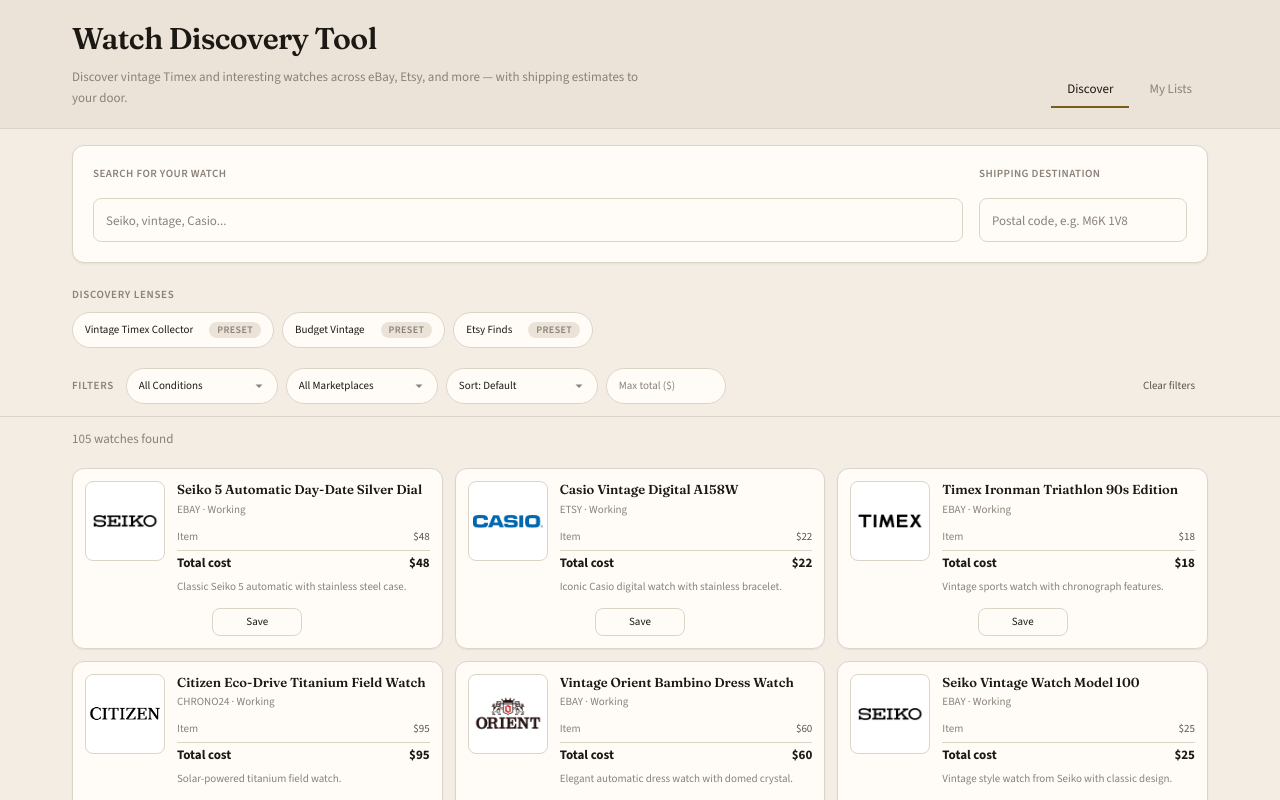
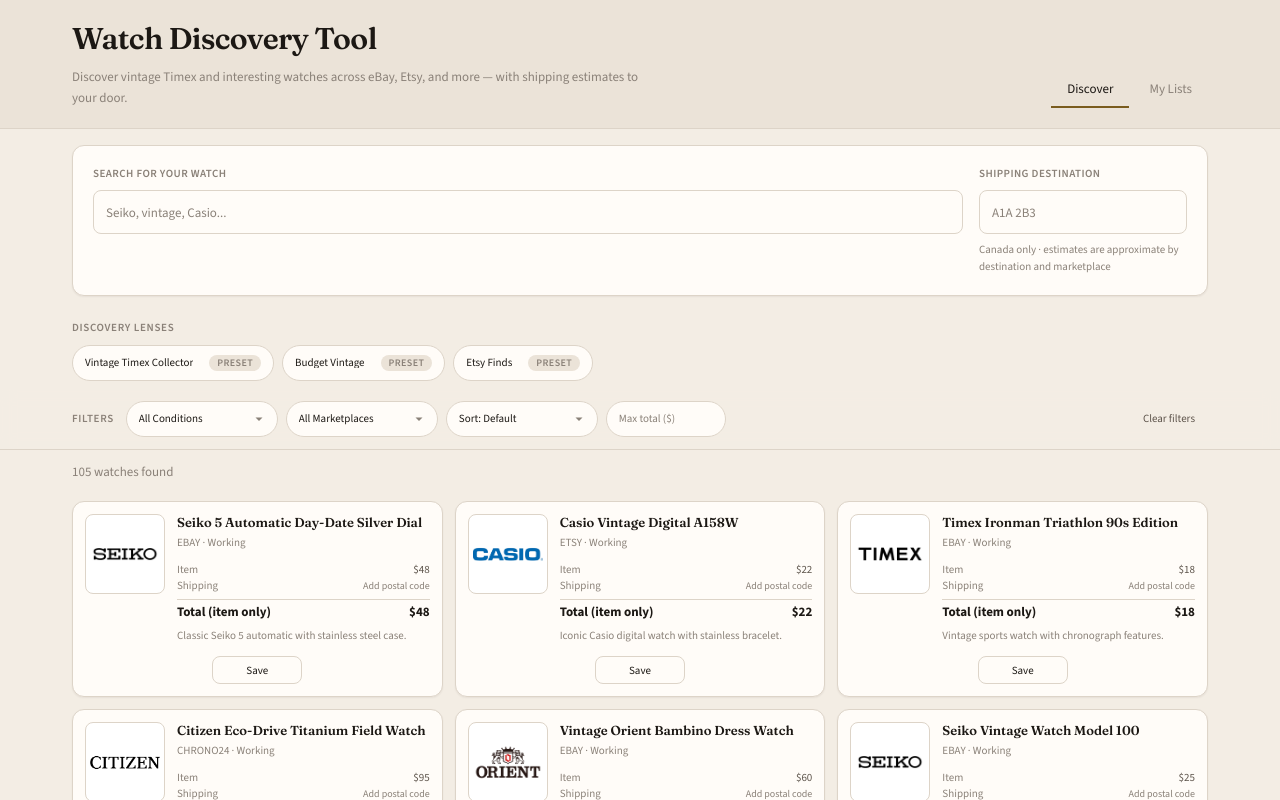
Before and after one commit to kendriccheng/watchdiscoverytool, a React (Vite) app in the folder watchdiscoverytool/: page / in a window 1280 px wide. Shown: the top 800 px of the page. Built offline with nearby package versions, Linux system fonts and the light colour scheme.

Commit message:
file cleanup

```diff
--- a/watchdiscoverytool/src/App.tsx
+++ b/watchdiscoverytool/src/App.tsx
@@ -15,6 +15,7 @@
 } from "./components/ui";
 import { mockListings } from "./data/mockListings";
 import type { WatchListing } from "./data/mockListings";
+import { useDebouncedValue } from "./hooks/useDebouncedValue";
 import { useSavedSearches } from "./hooks/useSavedSearches";
 import type {
   ConditionFilter,
@@ -29,6 +30,16 @@
   discoveryStateMatchesSavedSearch,
 } from "./utils/discoveryState";
 import { filterAndSortDiscoveryListings } from "./utils/filterAndSortWatches";
+import {
+  clearStoredPostalCode,
+  loadStoredPostalCode,
+  saveStoredPostalCode,
+} from "./utils/postalCodeStorage";
+import {
+  estimateShipping,
+  getValidPostalCode,
+  stripPostalInput,
+} from "./utils/shippingEstimate";
 
 function App() {
   const { allSavedSearches, getSearchById, saveSearch, deleteSearch } =
@@ -58,7 +69,10 @@
 
   const [view, setView] = useState<"discover" | "lists">("discover");
 
-  const [shippingLocation, setShippingLocation] = useState("");
+  const [shippingLocation, setShippingLocation] = useState(() =>
+    loadStoredPostalCode()
+  );
+  const [postalFieldTouched, setPostalFieldTouched] = useState(false);
 
   const activeSavedSearch = activeSavedSearchId
     ? getSearchById(activeSavedSearchId)
@@ -94,7 +108,10 @@
     const next = applySavedSearch(search);
     setSearchQuery(next.searchQuery);
     setFilters(next.filters);
-    setShippingLocation(next.shippingLocation);
+    setShippingLocation(
+      getValidPostalCode(next.shippingLocation) ?? next.shippingLocation
+    );
+    setPostalFieldTouched(false);
     setActiveSavedSearchId(search.id);
   };
 
@@ -105,9 +122,39 @@
   const handleResetDiscovery = () => {
     setSearchQuery("");
     setShippingLocation("");
+    setPostalFieldTouched(false);
+    clearStoredPostalCode();
     setFilters({ ...DEFAULT_DISCOVERY_FILTERS });
     setActiveSavedSearchId(null);
   };
+
+  const debouncedShippingLocation = useDebouncedValue(shippingLocation, 300);
+
+  const validPostalCode = useMemo(
+    () => getValidPostalCode(shippingLocation),
+    [shippingLocation]
+  );
+
+  const estimatePostalCode = useMemo(
+    () => getValidPostalCode(debouncedShippingLocation),
+    [debouncedShippingLocation]
+  );
+
+  const showPostalError =
+    (postalFieldTouched ||
+      stripPostalInput(shippingLocation).length >= 6) &&
+    shippingLocation.trim().length > 0 &&
+    validPostalCode === null;
+
+  const showPostalSuccess = validPostalCode !== null;
+
+  useEffect(() => {
+    if (validPostalCode) {
+      saveStoredPostalCode(validPostalCode);
+    } else if (!shippingLocation.trim()) {
+      clearStoredPostalCode();
+    }
+  }, [validPostalCode, shippingLocation]);
 
   const hasActiveFilters =
     filters.condition !== DEFAULT_DISCOVERY_FILTERS.condition ||
@@ -150,7 +197,7 @@
       description: input.description,
       searchQuery,
       filters,
-      shippingLocation,
+      shippingLocation: validPostalCode ?? shippingLocation,
     });
 
     setActiveSavedSearchId(newSearch.id);
@@ -165,31 +212,14 @@
     }
   };
 
-  const hasPostalCode = shippingLocation?.trim().length > 0;
-
-  const getPostalPrefix = (postal: string) =>
-    postal?.replace(/\s/g, "").substring(0, 3).toUpperCase();
-
-  const getShippingCost = (base: number, postalCode: string) => {
-    const prefix = getPostalPrefix(postalCode);
-
-    let multiplier = 1;
-
-    if (!prefix) return Math.round(base);
-
-    if (["M6K", "M5V", "M4B"].includes(prefix)) {
-      multiplier = 1.1;
-    } else if (["H2X", "V6B"].includes(prefix)) {
-      multiplier = 1.3;
-    }
-
-    return Math.round(base * multiplier);
-  };
-
   const enrichWatch = useCallback(
     (watch: WatchListing) => {
-      const shippingCost = hasPostalCode
-        ? getShippingCost(watch.shipping, shippingLocation)
+      const shippingCost = estimatePostalCode
+        ? estimateShipping(
+            watch.shipping,
+            estimatePostalCode,
+            watch.marketplace
+          )
         : null;
 
       return {
@@ -198,7 +228,7 @@
         totalCost: watch.price + (shippingCost ?? 0),
       };
     },
-    [hasPostalCode, shippingLocation]
+    [estimatePostalCode]
   );
 
   const enrichedListings = mockListings.map(enrichWatch);
@@ -321,10 +351,51 @@
                 <Input
                   id="shipping-location"
                   className="search-row__input search-row__input--shipping"
-                  placeholder="Postal code, e.g. M6K 1V8"
+                  placeholder="A1A 2B3"
                   value={shippingLocation}
+                  autoComplete="postal-code"
+                  aria-invalid={showPostalError}
+                  aria-describedby={
+                    showPostalError
+                      ? "shipping-location-error"
+                      : showPostalSuccess
+                        ? "shipping-location-success"
+                        : undefined
+                  }
                   onChange={(e) => setShippingLocation(e.target.value)}
+                  onBlur={(e) => {
+                    setPostalFieldTouched(true);
+                    const valid = getValidPostalCode(e.currentTarget.value);
+                    if (valid) {
+                      setShippingLocation(valid);
+                    }
+                  }}
                 />
+                <div className="search-row__postal-hint">
+                  {showPostalSuccess && (
+                    <p
+                      id="shipping-location-success"
+                      className="postal-field-hint postal-field-hint--success"
+                    >
+                      Estimated shipping to {validPostalCode}. Actual costs may
+                      vary.
+                    </p>
+                  )}
+                  {showPostalError && (
+                    <p
+                      id="shipping-location-error"
+                      className="postal-field-hint postal-field-hint--error"
+                    >
+                      Enter a valid Canadian postal code (e.g. A1A 2B3)
+                    </p>
+                  )}
+                  {!showPostalSuccess && !showPostalError && (
+                    <p className="postal-field-hint">
+                      Canada only · estimates are approximate by destination
+                      and marketplace
+                    </p>
+                  )}
+                </div>
               </div>
             </div>
           </div>
@@ -490,7 +561,17 @@
                 ]}
               />
             ) : (
-              <div className="lists-view">
+              <>
+                {estimatePostalCode ? (
+                  <p className="lists-shipping-note">
+                    Estimated shipping based on {estimatePostalCode} (approx.)
+                  </p>
+                ) : (
+                  <p className="lists-shipping-note lists-shipping-note--muted">
+                    Add a Canadian postal code on Discover for shipping estimates
+                  </p>
+                )}
+                <div className="lists-view">
                 {listsWithWatches.map(([listName, listWatches]) => (
                   <ListSection
                     key={listName}
@@ -504,7 +585,8 @@
                     lists={lists}
                   />
                 ))}
-              </div>
+                </div>
+              </>
             )}
           </>
         )}
--- a/watchdiscoverytool/src/components/listings/WatchCard.tsx
+++ b/watchdiscoverytool/src/components/listings/WatchCard.tsx
@@ -19,6 +19,8 @@
     (lists?.[listName] ?? []).some((w) => w.id === watch.id)
   );
 
+  const hasShippingEstimate =
+    watch.shipping !== null && watch.shipping !== undefined;
   const totalCost = watch.totalCost ?? watch.price + (watch.shipping ?? 0);
 
   return (
@@ -41,19 +43,30 @@
           <div className="watch-card__pricing">
             <div className="watch-card__price-row">
               <span className="watch-card__price-label">Item</span>
-              <span>${watch.price}</span>
+              <span className="watch-card__price-value">${watch.price}</span>
             </div>
 
-            {watch.shipping !== null && watch.shipping !== undefined && (
-              <div className="watch-card__price-row">
-                <span className="watch-card__price-label">Shipping</span>
-                <span>${watch.shipping}</span>
-              </div>
-            )}
+            <div className="watch-card__price-row">
+              <span className="watch-card__price-label">
+                {hasShippingEstimate ? "Shipping (est.)" : "Shipping"}
+              </span>
+              {hasShippingEstimate ? (
+                <span className="watch-card__price-value">
+                  ${watch.shipping}{" "}
+                  <span className="watch-card__est-suffix">est.</span>
+                </span>
+              ) : (
+                <span className="watch-card__price-value watch-card__shipping-hint">
+                  Add postal code
+                </span>
+              )}
+            </div>
 
             <div className="watch-card__total-row">
-              <span>Total cost</span>
-              <span>${totalCost}</span>
+              <span>
+                {hasShippingEstimate ? "Total (est.)" : "Total (item only)"}
+              </span>
+              <span className="watch-card__price-value">${totalCost}</span>
             </div>
           </div>
 
--- a/watchdiscoverytool/src/index.css
+++ b/watchdiscoverytool/src/index.css
@@ -313,24 +313,58 @@
     "search-label"
     "search-input"
     "ship-label"
-    "ship-input";
+    "ship-input"
+    "ship-hint";
+}
+
+.search-row .field-label {
+  margin-bottom: 0;
 }
 
 .search-row__label--search {
   grid-area: search-label;
 }
 
-.search-row__input--search {
-  grid-area: search-input;
-  margin-bottom: var(--space-2);
-}
-
 .search-row__label--shipping {
   grid-area: ship-label;
 }
 
+.search-row__input--search {
+  grid-area: search-input;
+}
+
 .search-row__input--shipping {
   grid-area: ship-input;
+}
+
+.search-row__postal-hint {
+  grid-area: ship-hint;
+  min-width: 0;
+}
+
+.postal-field-hint {
+  margin: 0;
+  font-size: var(--text-xs);
+  line-height: var(--leading-normal);
+  color: var(--text-muted);
+  text-align: left;
+}
+
+.postal-field-hint--success {
+  color: var(--color-success);
+}
+
+.postal-field-hint--error {
+  color: var(--color-destructive);
+}
+
+.input[aria-invalid="true"] {
+  border-color: var(--color-destructive);
+}
+
+.input[aria-invalid="true"]:focus {
+  border-color: var(--color-destructive);
+  box-shadow: 0 0 0 3px var(--color-destructive-soft);
 }
 
 @media (min-width: 640px) {
@@ -338,16 +372,25 @@
     grid-template-columns: 1fr 13rem;
     grid-template-areas:
       "search-label ship-label"
-      "search-input ship-input";
+      "search-input ship-input"
+      ".          ship-hint";
     column-gap: var(--space-4);
     row-gap: var(--space-2);
-    align-items: stretch;
+    align-items: center;
+  }
+
+  .search-row__label--search,
+  .search-row__label--shipping {
+    align-self: end;
   }
 
   .search-row__input--search,
   .search-row__input--shipping {
-    margin-bottom: 0;
     width: 100%;
+  }
+
+  .search-row__postal-hint {
+    align-self: start;
   }
 }
 
@@ -523,6 +566,17 @@
   display: flex;
   flex-direction: column;
   gap: var(--space-6);
+}
+
+.lists-shipping-note {
+  margin: 0 0 var(--space-4);
+  font-size: var(--text-sm);
+  color: var(--text-secondary);
+  line-height: var(--leading-relaxed);
+}
+
+.lists-shipping-note--muted {
+  color: var(--text-muted);
 }
 
 .list-section {
@@ -1333,9 +1387,15 @@
   margin-top: var(--space-1);
 }
 
+.watch-card__price-row,
+.watch-card__total-row {
+  display: grid;
+  grid-template-columns: 1fr minmax(4.75rem, auto);
+  gap: var(--space-2);
+  align-items: baseline;
+}
+
 .watch-card__price-row {
-  display: flex;
-  justify-content: space-between;
   font-size: var(--text-xs);
   color: var(--text-secondary);
   line-height: var(--leading-tight);
@@ -1345,9 +1405,29 @@
   color: var(--text-muted);
 }
 
+.watch-card__price-value {
+  text-align: right;
+  font-variant-numeric: tabular-nums;
+  justify-self: end;
+}
+
+.watch-card__shipping-hint {
+  font-size: 0.625rem;
+  font-style: italic;
+  font-weight: 400;
+  font-variant-numeric: normal;
+  color: var(--text-muted);
+  line-height: 1.25;
+  max-width: 4.75rem;
+}
+
+.watch-card__est-suffix {
+  font-size: 0.6875rem;
+  font-weight: 400;
+  color: var(--text-muted);
+}
+
 .watch-card__total-row {
-  display: flex;
-  justify-content: space-between;
   margin-top: var(--space-1);
   padding-top: var(--space-1);
   border-top: 1px solid var(--border);
@@ -1355,6 +1435,10 @@
   font-weight: 700;
   color: var(--text-primary);
   line-height: var(--leading-tight);
+}
+
+.watch-card__total-row .watch-card__price-value {
+  font-weight: 700;
 }
 
 .watch-card__description {
```
Also changed, not shown: 2 other files (tests, documents, lock files or other folders).
